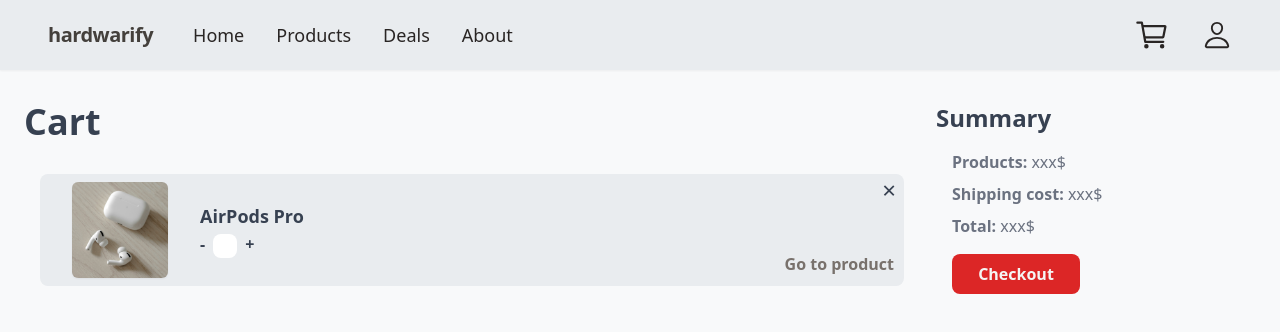
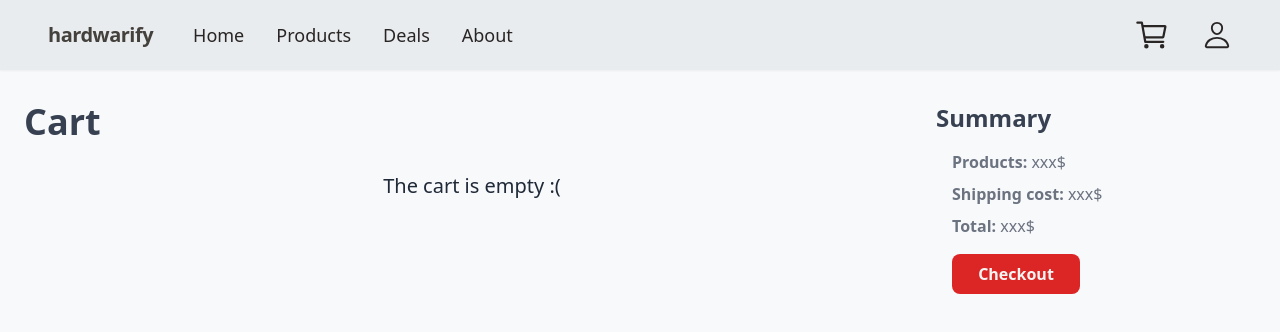
Before and after one commit to tojamrcel/hardwarify-project, a Next.js app: page /cart in a window 1280 px wide. Shown: the top 332 px of the page. Built offline with nearby package versions, Linux system fonts and the light colour scheme.

Commit message:
feat: implement real data in cart

```diff
--- a/app/_components/CartList.tsx
+++ b/app/_components/CartList.tsx
@@ -1,27 +1,47 @@
 "use client";
 
 import Image from "next/image";
+import { useCart } from "./CartContext";
+import { CartProduct } from "../_types/types";
+import Link from "next/link";
 
 function CartList() {
+  const { cart } = useCart();
+
   return (
     <div className="mt-4 flex flex-col gap-8 p-4">
-      <CartItem />
+      {cart.length > 0 &&
+        cart.map((prod) => <CartItem product={prod} key={prod.id} />)}
+      {cart.length === 0 && (
+        <p className="text-center text-xl leading-6 text-gray-800">
+          The cart is empty :(
+        </p>
+      )}
     </div>
   );
 }
 
-function CartItem() {
+function CartItem({ product }: { product: CartProduct }) {
+  const {
+    id,
+    product_name: name,
+    regular_price: regularPrice,
+    discount,
+    image,
+    quantity,
+  } = product;
+
   return (
     <div className="relative grid max-w-5xl grid-cols-[8rem_3fr] items-center justify-center gap-4 rounded-lg bg-white-second px-4 py-2">
       <Image
-        src="/airpodspro.jpg"
-        alt="airpods"
+        src={image}
+        alt={name}
         height={96}
         width={96}
         className="self-center justify-self-center rounded-md shadow-sm"
       />
       <div>
-        <p className="text-lg font-semibold text-gray-700">AirPods Pro</p>
+        <p className="text-lg font-semibold text-gray-700">{name}</p>
         <div className="flex items-center gap-2 text-gray-700">
           <button className="flex items-center justify-center font-bold">
             -
@@ -31,20 +51,24 @@ function CartItem() {
             className="mt-1 h-6 w-6 rounded-lg px-1 py-0.5 text-center font-semibold text-gray-700 focus:outline-none"
             min="1"
             max="10"
+            defaultValue={quantity}
           />
           <button className="flex items-center justify-center font-bold">
             +
           </button>
+          <p className="ml-2">
+            ${(regularPrice - Number(discount)) * quantity}
+          </p>
         </div>
         <button className="absolute right-2 top-0 text-2xl text-gray-700">
           &times;
         </button>
-        <a
-          href="#"
+        <Link
+          href={`/products/${id}`}
           className="absolute bottom-2 right-2 border-b-2 border-transparent px-0.5 pb-[-0.25rem] pt-1 font-semibold text-stone-500 transition-colors duration-100 hover:border-stone-500"
         >
           Go to product
-        </a>
+        </Link>
       </div>
     </div>
   );
```
